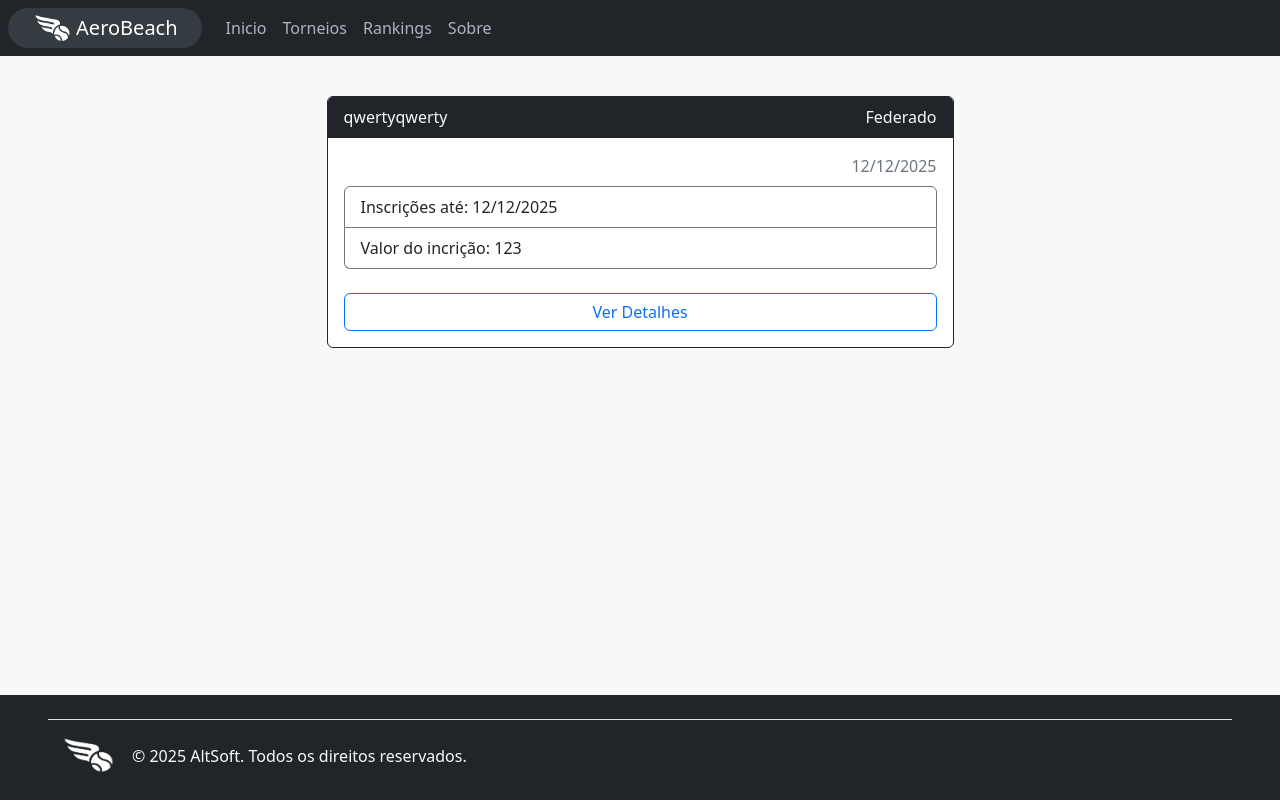
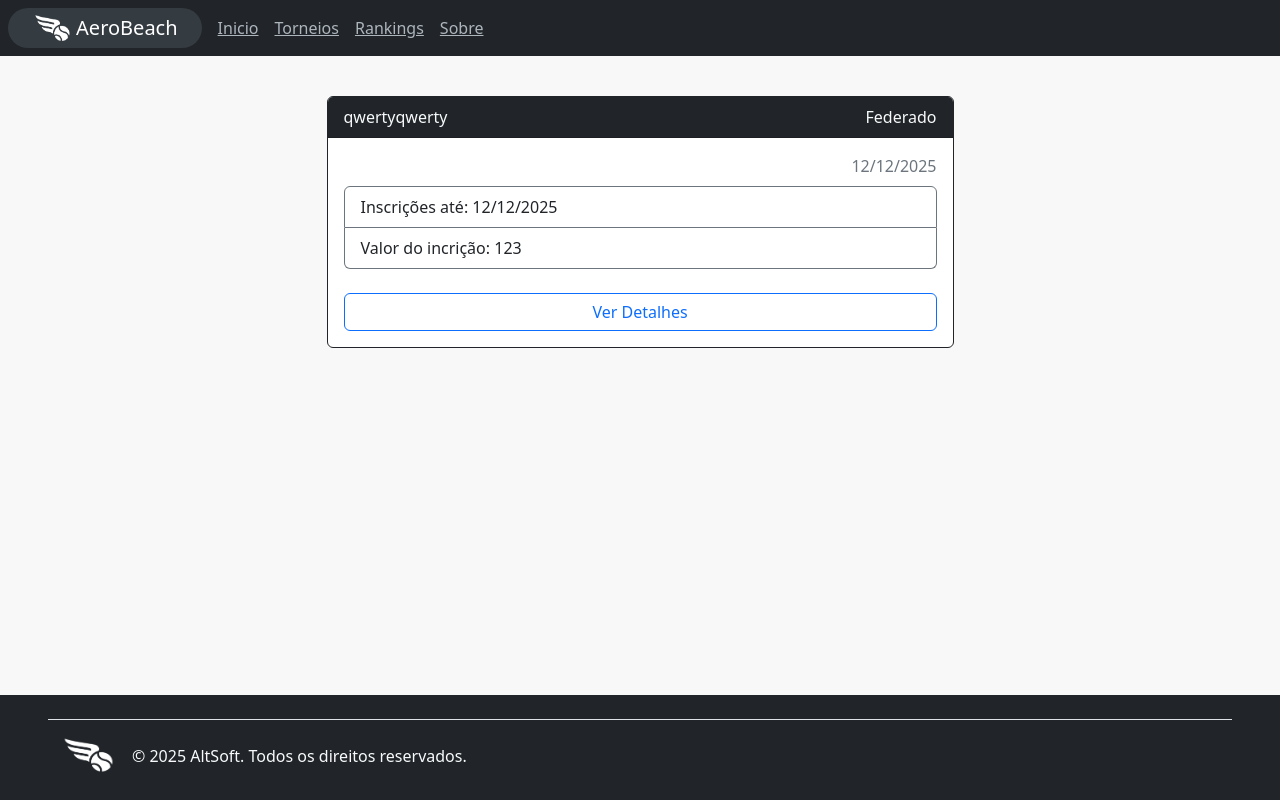
Before and after one commit to leandro-costa-oliveira/aero-beach, a React (Vite) app in the folder frontend/: page / in a window 1280 px wide. Built offline with nearby package versions, Linux system fonts and the light colour scheme.

Commit message:
refactor: trocar navLink para Link em Header

```diff
--- a/frontend/src/components/Header/Header.tsx
+++ b/frontend/src/components/Header/Header.tsx
@@ -1,5 +1,6 @@
 import logo from "../../assets/img/aero-logo.png";
 import { Nav, Navbar } from "react-bootstrap";
+import { Link } from "react-router-dom";
 import "../../index.css"
 
 export function Header() {
@@ -11,19 +12,11 @@ export function Header() {
       </Navbar.Brand>
       <Navbar.Toggle aria-controls="basic-navbar-nav"/>
       <Navbar.Collapse id="basic-navbar-nav">
-        <Nav>
-          <Nav.Link href="#inicio" className="lightLink">
-            Inicio
-          </Nav.Link>
-          <Nav.Link href="#torneios" className="lightLink">
-            Torneios
-          </Nav.Link>
-          <Nav.Link href="#rankings" className="lightLink">
-            Rankings
-          </Nav.Link>
-          <Nav.Link href="#sobre" className="lightLink">
-            Sobre
-          </Nav.Link>
+        <Nav className="gap-3">
+          <Link to={'/'} className="lightLink align-content-center">Inicio</Link>
+          <Link to={'/'} className="lightLink align-content-center">Torneios</Link>
+          <Link to={'/'} className="lightLink align-content-center">Rankings</Link>
+          <Link to={'/'} className="lightLink align-content-center">Sobre</Link>
         </Nav>
       </Navbar.Collapse>
     </Navbar>
```
